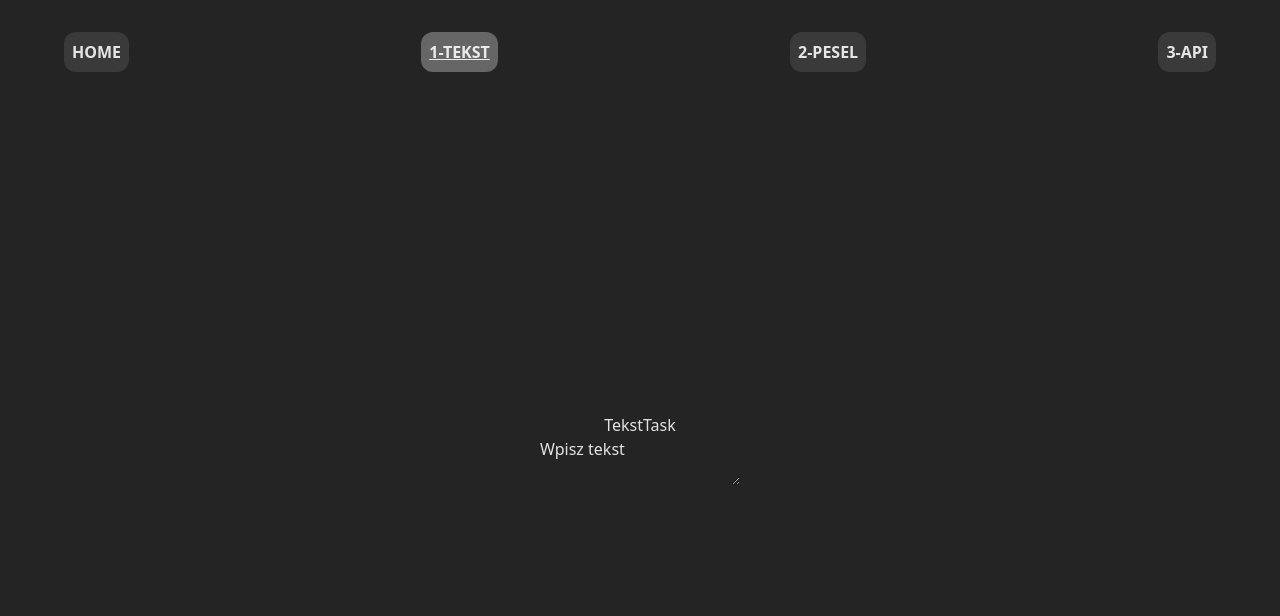
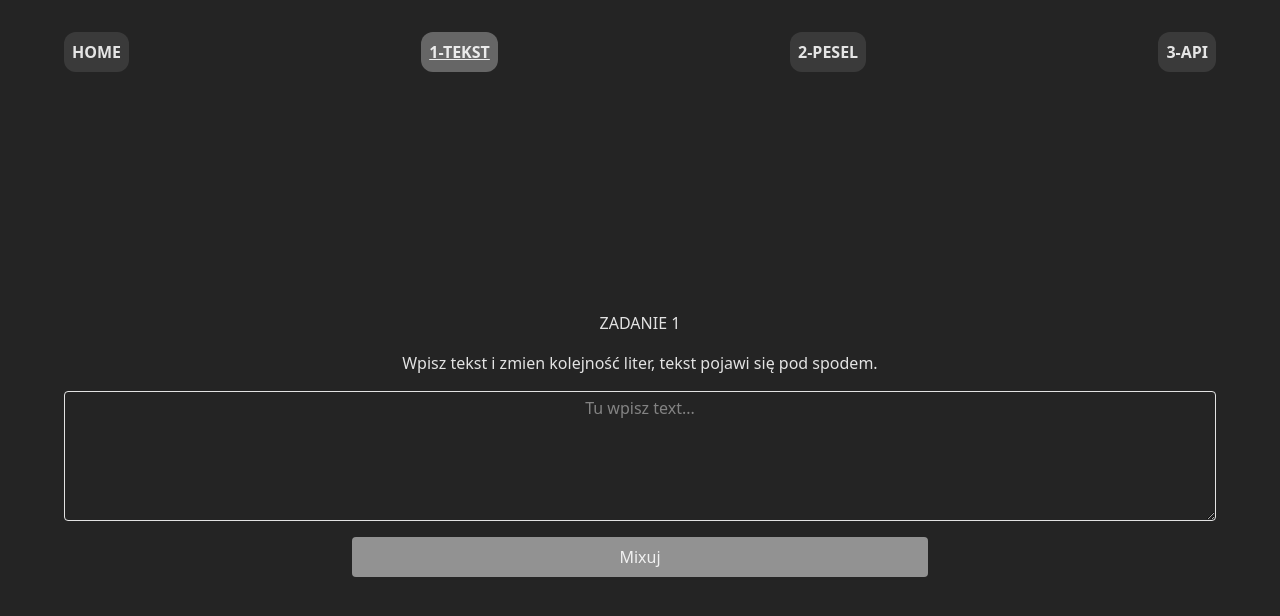
Before and after one commit to sabaudianin/Tablica-Validacja-Api, a React (Vite) app: page /tekst in a window 1280 px wide. Shown: the top 616 px of the page. Built offline with nearby package versions, Linux system fonts and the light colour scheme.

Commit message:
set mix Word func

```diff
--- a/src/App.css
+++ /dev/null
@@ -1,6 +0,0 @@
-#root {
-  max-width: 1280px;
-  margin: 0 auto;
-  padding: 2rem;
-  text-align: center;
-}
--- a/src/App.tsx
+++ /dev/null
@@ -1,7 +0,0 @@
-import "./App.css";
-
-function App() {
-  return <></>;
-}
-
-export default App;
--- a/src/RootLayout.tsx
+++ b/src/RootLayout.tsx
@@ -35,7 +35,7 @@ export default function RootLayout() {
           3-API
         </NavLink>
       </nav>
-      <main className="flex-1 flex items-center justify-center">
+      <main className="flex-1 flex items-center justify-center w-full">
         <Outlet />
       </main>
     </div>
--- a/src/pages/tekstTask/TekstTask.tsx
+++ b/src/pages/tekstTask/TekstTask.tsx
@@ -2,25 +2,58 @@ import React, { useState } from "react";
 
 export const TekstTask = () => {
   const [promptText, setpromptText] = useState("");
+  const [cut, setCut] = useState(promptText);
+
+  const handleMix = () => {
+    setCut(cutText(promptText));
+    setpromptText("");
+  };
 
   const mixWord = (word: string): string => {
+    //edge case
     if (word.length < 3) return word;
+
     const first = word[0];
     const last = word[word.length - 1];
     const inside = word.slice(1, -1).split("");
+
     for (let i = inside.length - 1; i > 0; i--) {
       const j = Math.floor(Math.random() * (i + 1));
       [inside[i], inside[j]] = [inside[j], inside[i]];
     }
     return first + inside.join("") + last;
   };
+
+  const cutText = (text: string): string => {
+    const whiteMarks = text.match(/[\p{L}’'-]+|[^\p{L}\s]+|\s+/gu) ?? [];
+    return whiteMarks
+      .map((mark) => (/\p{L}/u.test(mark) ? mixWord(mark) : mark))
+      .join("");
+  };
+
   return (
-    <div>
-      <h2>TekstTask</h2>
-
-      <form>
-        <textarea>Wpisz tekst</textarea>
-      </form>
+    <div className="w-full text-center">
+      <h2>ZADANIE 1</h2>
+      <h3 className="p-4">
+        Wpisz tekst i zmien kolejność liter, tekst pojawi się pod spodem.
+      </h3>
+      <div className="flex flex-col gap-2 items-center">
+        <textarea
+          value={promptText}
+          placeholder="Tu wpisz text..."
+          rows={5}
+          cols={20}
+          onChange={(e) => setpromptText(e.target.value)}
+          className="border w-full rounded p-1 text-center"
+        ></textarea>
+        <button
+          onClick={handleMix}
+          className="rounded m-2 p-2 bg-white/50 w-1/2 text-center"
+        >
+          Mixuj
+        </button>
+        <p className="font-semibold">{cut}</p>
+      </div>
     </div>
   );
 };
```
